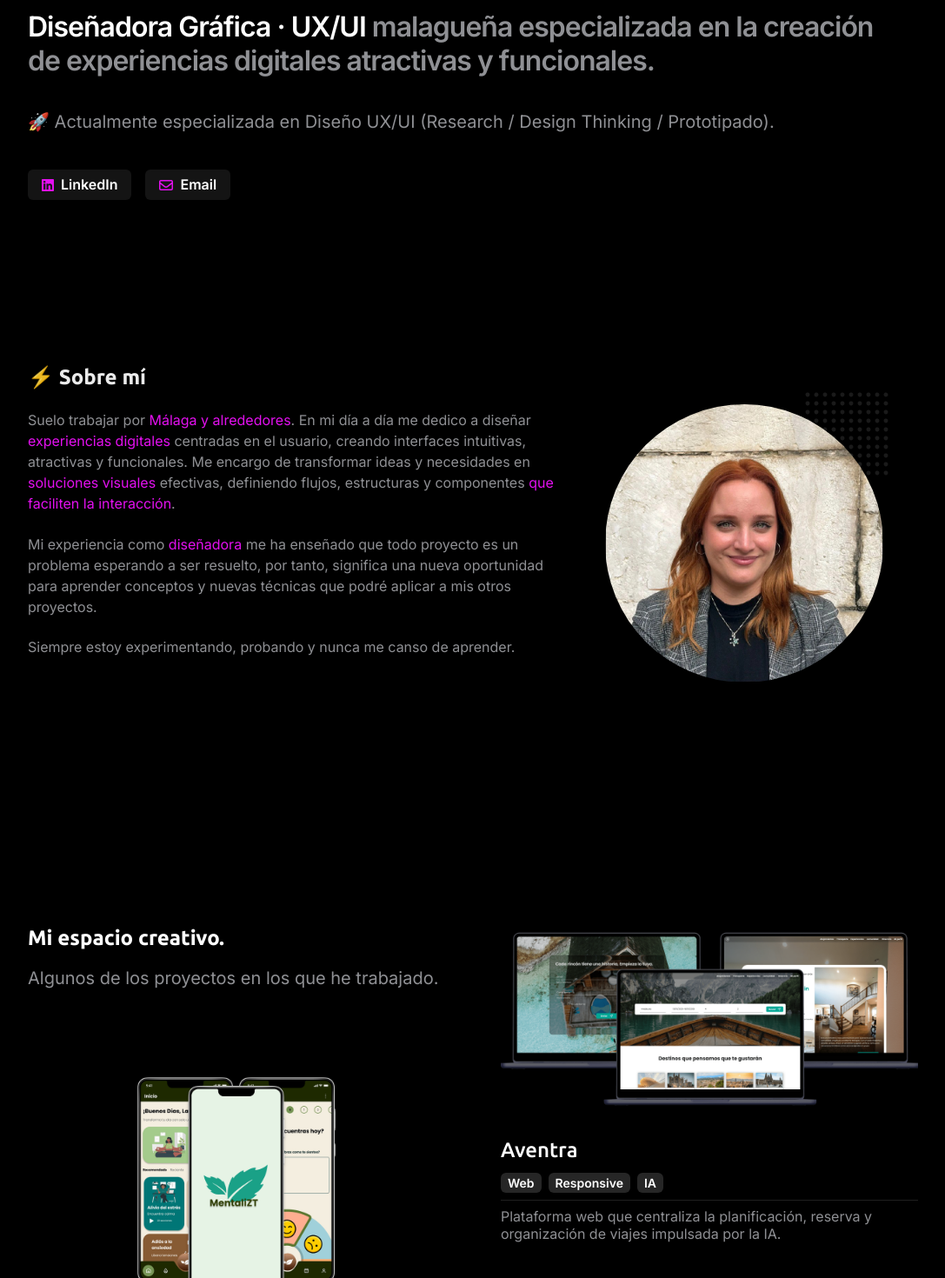
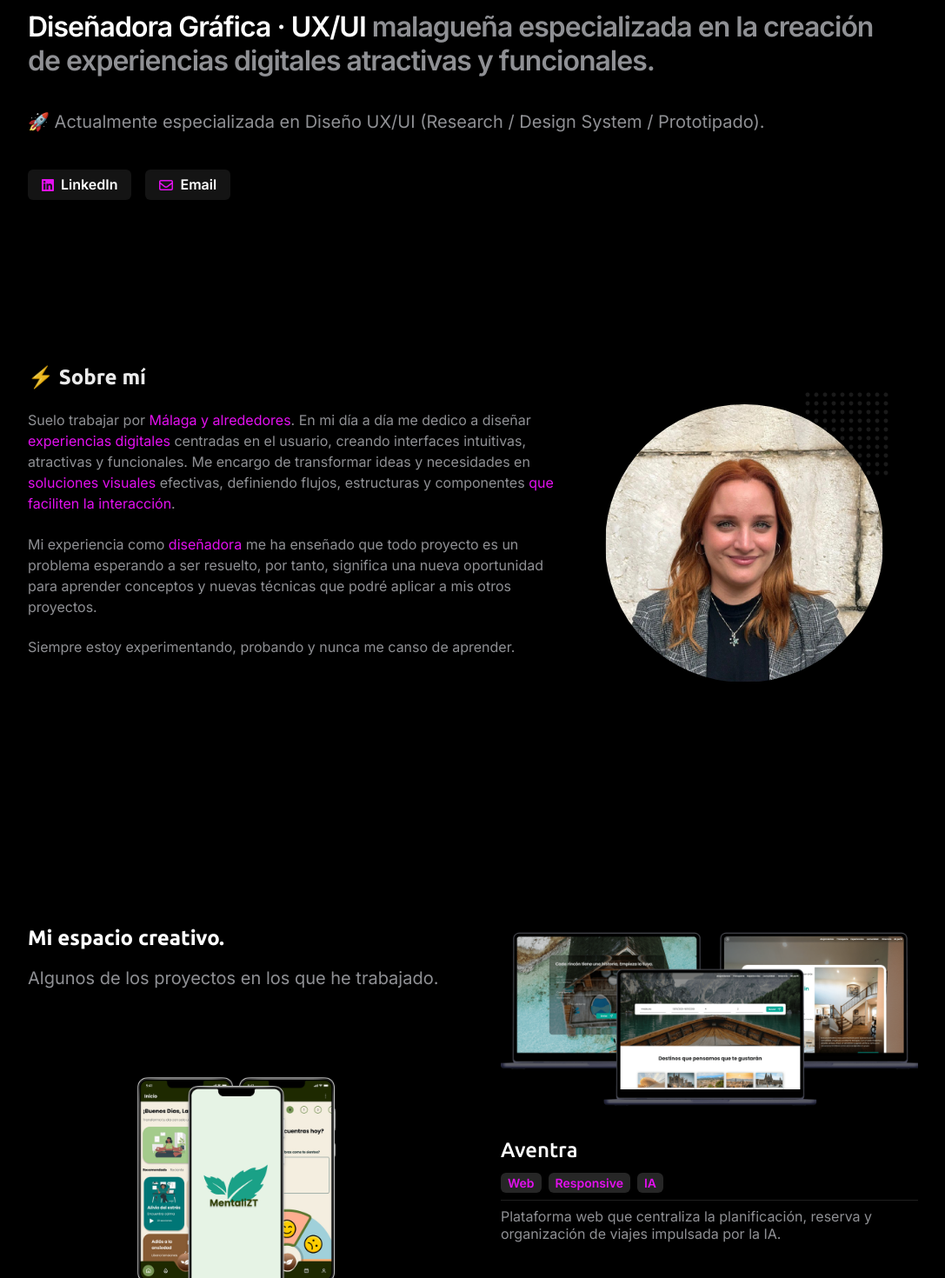
Before and after one commit to VirginiaBedmar/virginiabedmar.github.io, a React app: page / in a window 1280 px wide. Shown: the part 380-1850 px from the top of the page at 87% size, without its empty margins (96-1183 px from the left). Built offline with nearby package versions, Linux system fonts and the light colour scheme.

Commit message:
feat: update tags and add detail page

```diff
--- a/public/404.html
+++ b/public/404.html
@@ -7,7 +7,7 @@
         <meta name="viewport" content="width=device-width,user-scalable=no,initial-scale=1,maximum-scale=1,minimum-scale=1">
         <meta http-equiv="X-UA-Compatible" content="ie=edge">
 
-        <meta name="description" content="Diseñadora Gráfica · UX/UI malagueña especializada en la creación de experiencias digitales atractivas y funcionales. Actualmente especializada en Diseño UX/UI (Research / Design Thinking / Prototipado).">
+        <meta name="description" content="Diseñadora Gráfica · UX/UI malagueña especializada en la creación de experiencias digitales atractivas y funcionales. Actualmente especializada en Diseño UX/UI (Research / Design System / Prototipado).">
         <meta name="author" content="Virginia Bedmar">
 
         <meta name="theme-color" content="#000000">
--- a/public/index.html
+++ b/public/index.html
@@ -7,7 +7,7 @@
         <meta name="viewport" content="width=device-width,user-scalable=no,initial-scale=1,maximum-scale=1,minimum-scale=1">
         <meta http-equiv="X-UA-Compatible" content="ie=edge">
 
-        <meta name="description" content="Diseñadora Gráfica · UX/UI malagueña especializada en la creación de experiencias digitales atractivas y funcionales. Actualmente especializada en Diseño UX/UI (Research / Design Thinking / Prototipado).">
+        <meta name="description" content="Diseñadora Gráfica · UX/UI malagueña especializada en la creación de experiencias digitales atractivas y funcionales. Actualmente especializada en Diseño UX/UI (Research / Design System / Prototipado).">
         <meta name="author" content="Virginia Bedmar">
 
         <meta name="theme-color" content="#000000">
--- a/src/components/header/Header.jsx
+++ b/src/components/header/Header.jsx
@@ -44,7 +44,7 @@ export default () => {
                 </h2>
                 <ul className={`current-main-info ${isVisible ? 'on-screen' : ''}`}>
                     <li>
-                        🚀 Actualmente especializada en Diseño UX/UI (Research / Design Thinking / Prototipado).
+                        🚀 Actualmente especializada en Diseño UX/UI (Research / Design System / Prototipado).
                     </li>
                 </ul>
                 <div className={`social-wrapper ${isVisible ? 'on-screen' : ''}`}>
--- a/src/components/work-card/WorkCard.scss
+++ b/src/components/work-card/WorkCard.scss
@@ -39,7 +39,7 @@
             display: flex;
             li {
                 background-color: rgba(255,255,255,0.15);
-                color: #fff;
+                color: #e310ef;
                 margin-right: 0.5rem;
                 padding: 0.2rem 0.5rem;
                 font-size: 0.875rem;
--- a/src/components/work-detail/WorkDetail.scss
+++ b/src/components/work-detail/WorkDetail.scss
@@ -34,7 +34,7 @@
             justify-content: center;
             li {
                 background-color: rgba(255,255,255,0.15);
-                color: #fff;
+                color: #e310ef;
                 margin-right: 0.5rem;
                 padding: 0.2rem 0.5rem;
                 font-size: 0.875rem;
```
Also changed, not shown: 3 other files (tests, documents, lock files or other folders).
